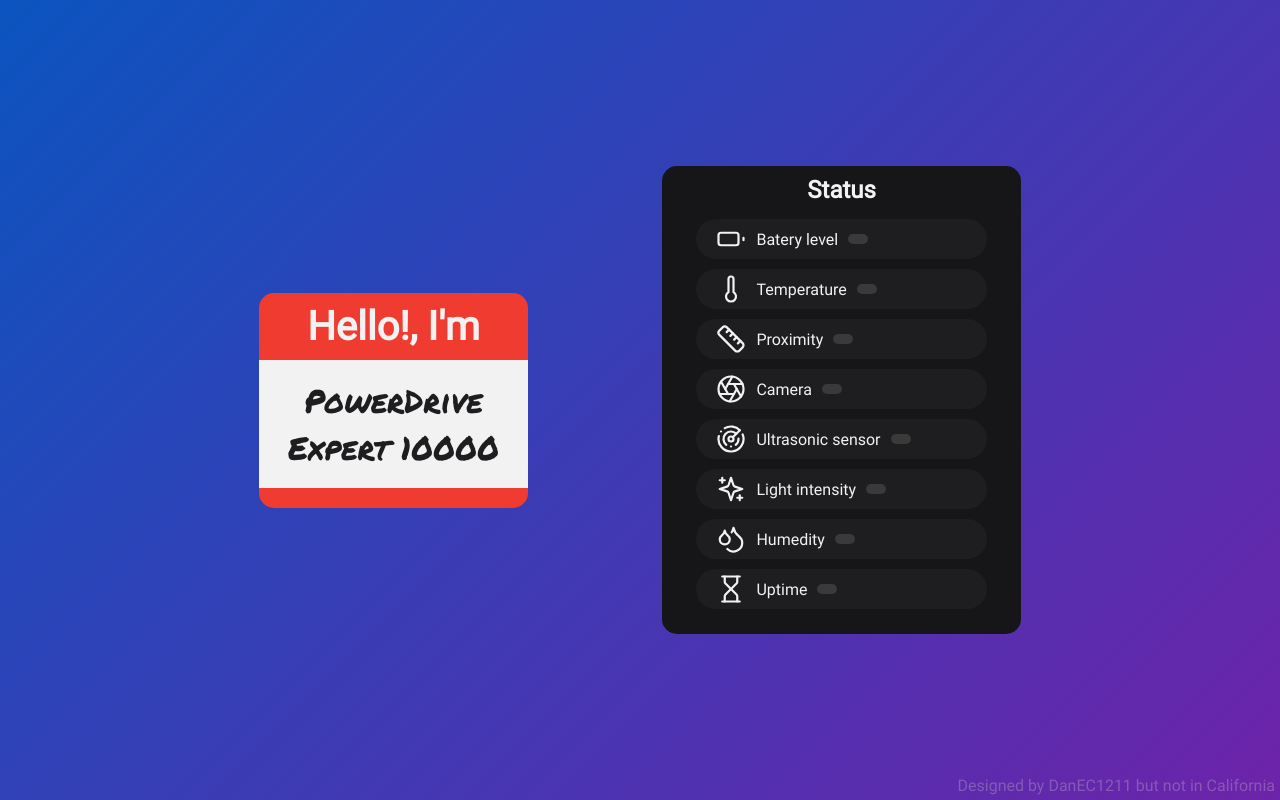
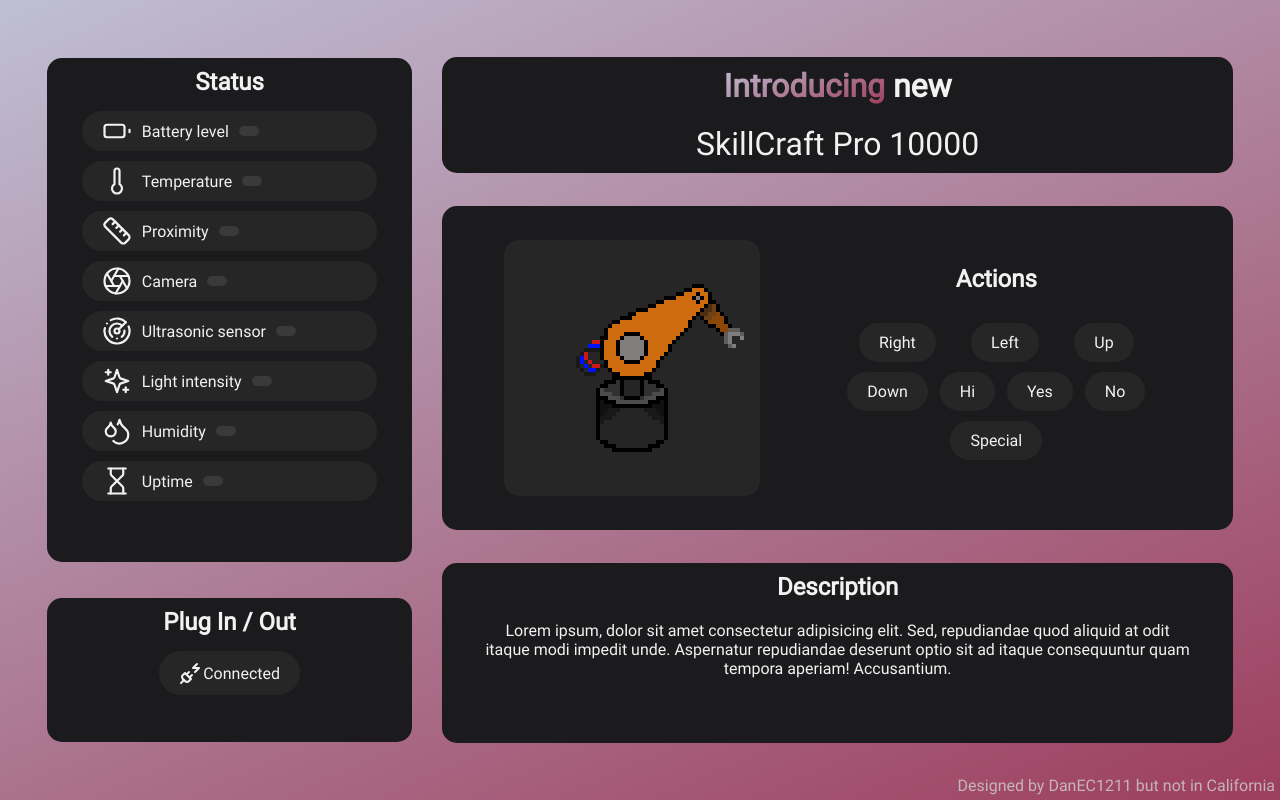
Before and after one commit to BrialexMaga/ROBOT, a plain HTML site: page index.html in a window 1280 px wide. Drawn offline with nearby package versions, Linux system fonts and the light colour scheme; no server answers.

Commit message:
Funcional webpage

```diff
--- a/css/index.css
+++ b/css/index.css
@@ -1,31 +1,46 @@
+:root {
+  --pixel-size:4;
+}
+
+html{
+  width: 100%;
+  height: 100%;
+  display: flex;
+  align-items: center;
+  justify-content: center;
+}
+
 body{
-  height: 100%;
-  background: linear-gradient(315deg, #6d23aa, #0b54bf);
-  display: flex;
-  justify-content: center;
-  align-items: center;
-}
-main{
-  width: 70% ;
+  width: 95% ;
+  height: 90%;
   display: flex;
   flex-direction: row;
-  border-radius: 20px;
+  align-items: center;
+  justify-content: space-around;
+
+}
+
+
+main{
+  width: 65%;
+  height: 100%;
+  display: flex;
+  flex-direction: column;
   align-items: center;
   justify-content: space-around;
 }
 
 .sticker{
-  background-color: #ef3b30;
+  background-color: #1b1b1d;
   display: flex;
   flex-direction: column;
   align-items: center;
-  width: 30%;
+  width: 100%;
   border-radius: 15px;
   color: #f2f2f2;
 }
 
 .sticker h1{
-  font-size: 2.5rem;
   margin: 10px;
   padding: 0;
 
@@ -33,32 +48,147 @@ main{
 
 .sticker .name{
   display: flex;
-  margin: 0;
-  padding: 0;
-  width: 100%;
-  height: 8rem;
-  background-color: #f2f2f2;
-  margin: 0 0 20px 0;
-  color: #1e1e20;
   align-items: center;
   justify-content: center;
-
 }
 
 .sticker .name p{
   font-size: 2rem;
-  font-family: 'Marker';
   margin: 10px;
   padding: 0;
   text-align: center;
 }
 
-.status {
-  background-color: #161618;
+.robot_live {
+  background-color: #1b1b1d;
+  display: flex;
+  flex-direction: row;
+  justify-content: space-evenly;
+  align-items: center;
+  width: 100%;
+  height: 45%;
+  border-radius: 15px;
+  color: #f2f2f2;
+}
+
+.robot_live .character {
+  width: calc(64px * var(--pixel-size));
+  height: calc(64px * var(--pixel-size));
+  overflow: hidden;
+  background-color: #262627;
+  border-radius: 15px;
+
+}
+
+.robot_live .character .spritesheet{
+  animation: moveSpritesheet 2s steps(8) infinite;
+  width: calc(512px * var(--pixel-size));
+  image-rendering: pixelated;
+  position: relative;
+}
+
+.moveright{
+  top: calc(0px * var(--pixel-size));
+}
+
+.moveleft{
+  top: calc(-64px * var(--pixel-size));
+}
+
+.movedown{
+  top: calc(-128px * var(--pixel-size));
+}
+
+.moveup{
+  top: calc(-192px * var(--pixel-size));
+}
+
+.greet{
+  top: calc(-256px * var(--pixel-size));
+}
+
+.not{
+  top: calc(-320px * var(--pixel-size));
+}
+
+.yes{
+  top: calc(-384px * var(--pixel-size));
+}
+
+.special{
+  top: calc(-448px * var(--pixel-size));
+}
+
+.description{
+  background-color: #1b1b1d;
   display: flex;
   flex-direction: column;
   align-items: center;
-  width: 40%;
+  width: 100%;
+  height: 25%;
+  border-radius: 15px;
+  color: #f2f2f2;
+}
+
+.description h2{
+  font-size: 1.5rem;
+  margin: 10px;
+  padding: 0;
+}
+.description p{
+  font-size: 1rem;
+  width: 90%;
+  padding: 0;
+  text-align: center;
+  margin: 10px;
+}
+
+.control_panel{
+  background-color: #1b1b1d;
+  display: flex;
+  flex-direction: column;
+  align-items: center;
+
+  border-radius: 15px;
+  color: #f2f2f2;
+}
+
+.control_panel h2{
+  font-size: 1.5rem;
+  margin: 10px;
+  padding: 0;
+}
+
+.control_panel .Actions{
+  display: flex;
+  flex-direction: row;
+  align-items: center;
+  flex-wrap: wrap;
+  justify-content: space-around;
+  width: 350px;
+  margin: 0;
+  padding: 10px 20px;
+  border-radius: 25px;
+  margin: 5px 0;
+}
+
+/* Aside status */
+aside{
+  width: 30%;
+  height: 100%;
+  display: flex;
+  flex-direction: column;
+  align-items: center;
+  justify-content: space-around;
+}
+
+.status {
+  background-color: #1b1b1d;
+  display: flex;
+  flex-direction: column;
+  align-items: center;
+  width: 100%;
+  height: 70%;
   border-radius: 15px;
   color: #f2f2f2;
 }
@@ -77,7 +207,6 @@ main{
   margin: 0;
   padding: 0;
   width: 90%;
-
   margin: 0 0 20px 0;
 }
 
@@ -89,7 +218,7 @@ main{
   width: 90%;
   margin: 0;
   padding: 0;
-  background-color: #1e1e20;
+  background-color: #262627;
   border-radius: 25px;
   margin: 5px 0;
 }
@@ -117,11 +246,62 @@ main{
 
 }
 
+.plug_io {
+  background-color: #1b1b1d;
+  display: flex;
+  flex-direction: column;
+  align-items: center;
+  width: 100%;
+  border-radius: 15px;
+  color: #f2f2f2;
+  height: 20%;
+}
+
+.plug_io h2{
+  font-size: 1.5rem;
+  margin: 10px;
+  padding: 0;
+}
+
+.plug_button{
+  display: flex;
+  flex-direction: row;
+  align-items: center;
+  justify-content: space-around;
+  margin: 0;
+  padding: 10px 20px;
+  background-color: #262627;
+  border-radius: 25px;
+  margin: 5px 0;
+}
+
+
+.control_panel .Actions .movement{
+  display: flex;
+  flex-direction: column;
+  align-items: center;
+  justify-content: space-around;
+  padding: 10px 20px;
+  background-color: #262627;
+  border-radius: 25px;
+  margin: 5px;
+}
+
+
 footer{
   position: absolute;
   bottom: 0;
   right: 0;
   margin: 5px;
-  color: rgba(208, 208, 208,.3);
+  color: rgba(208, 208, 208,.8);
 
 }
+
+@keyframes moveSpritesheet {
+   from {
+      transform: translate3d(0px,0,0)
+   }
+   to {
+      transform: translate3d(-100%,0,0)
+   }
+}
--- a/index.html
+++ b/index.html
@@ -20,24 +20,14 @@
 </head>
 
 <body>
-    <main>
-        <div class="sticker">
-            <h1> <!--stiker Hello I'm robot-->
-                Hello!, I'm
-            </h1>
-            <div class="name">
-                <p id="namerobot">
-
-                </p>
-            </div>
-        </div>
+    <aside class="info_real_time">
         <div class="status"> <!--live stats-->
             <h2>Status</h2>
             <div class="metrics">
                 <div class="measure">
                     <svg xmlns="http://www.w3.org/2000/svg" width="48" height="48" viewBox="0 0 24 24" fill="none" stroke="#f2f2f2" stroke-width="1.75" stroke-linecap="round" stroke-linejoin="round" class="lucide lucide-battery"><rect width="16" height="10" x="2" y="7" rx="2" ry="2"/><line x1="22" x2="22" y1="11" y2="13"/></svg>
                     <p class="measure_name">
-                        Batery level
+                        Battery level
                     </p>
                     <p class="measure_value" id="batterylevel">
 
@@ -91,7 +81,7 @@
                 <div class="measure">
                     <svg xmlns="http://www.w3.org/2000/svg" width="48" height="48" viewBox="0 0 24 24" fill="none" stroke="#f2f2f2" stroke-width="1.75" stroke-linecap="round" stroke-linejoin="round" class="lucide lucide-droplets"><path d="M7 16.3c2.2 0 4-1.83 4-4.05 0-1.16-.57-2.26-1.71-3.19S7.29 6.75 7 5.3c-.29 1.45-1.14 2.84-2.29 3.76S3 11.1 3 12.25c0 2.22 1.8 4.05 4 4.05z"/><path d="M12.56 6.6A10.97 10.97 0 0 0 14 3.02c.5 2.5 2 4.9 4 6.5s3 3.5 3 5.5a6.98 6.98 0 0 1-11.91 4.97"/></svg>
                     <p class="measure_name">
-                        Humedity
+                        Humidity
                     </p>
                     <p class="measure_value" id="humidity">
 
@@ -109,10 +99,55 @@
             </div>
 
         </div>
+        <div class="plug_io">
+            <h2>Plug In / Out </h2>
+            <div class="plug_button">
+            <svg xmlns="http://www.w3.org/2000/svg" width="24" height="24" viewBox="0 0 24 24" fill="none" stroke="currentColor" stroke-width="2" stroke-linecap="round" stroke-linejoin="round" class="lucide lucide-plug-zap"><path d="M6.3 20.3a2.4 2.4 0 0 0 3.4 0L12 18l-6-6-2.3 2.3a2.4 2.4 0 0 0 0 3.4Z"/><path d="m2 22 3-3"/><path d="M7.5 13.5 10 11"/><path d="M10.5 16.5 13 14"/><path d="m18 3-4 4h6l-4 4"/></svg>
+            <svg class="hidden" xmlns="http://www.w3.org/2000/svg" width="24" height="24" viewBox="0 0 24 24" fill="none" stroke="currentColor" stroke-width="2" stroke-linecap="round" stroke-linejoin="round" class="lucide lucide-unplug"><path d="m19 5 3-3"/><path d="m2 22 3-3"/><path d="M6.3 20.3a2.4 2.4 0 0 0 3.4 0L12 18l-6-6-2.3 2.3a2.4 2.4 0 0 0 0 3.4Z"/><path d="M7.5 13.5 10 11"/><path d="M10.5 16.5 13 14"/><path d="m12 6 6 6 2.3-2.3a2.4 2.4 0 0 0 0-3.4l-2.6-2.6a2.4 2.4 0 0 0-3.4 0Z"/></svg>
+            <p>Connected</p>
+            </div>
+        </div>
+    </aside>
+    <main>
+        <div class="sticker">
+            <h1> <!--sticker Hello I'm robot-->
+                <span id="presentation">Introducing</span> new
+            </h1>
+            <div class="name">
+                <p id="namerobot">
+
+                </p>
+            </div>
+        </div>
+        <div class="robot_live">
+            <div class="character">
+                <img class="spritesheet" alt="">
+            </div>
+            <div class="control_panel" >
+                <h2>Actions</h2>
+                <div class="Actions">
+                    <div class="movement rightbtn">Right</div>
+                    <div class="movement leftbtn">Left</div>
+                    <div class="movement upbtn">Up</div>
+                    <div class="movement downbtn">Down</div>
+                    <div class="movement hibtn">Hi</div>
+                    <div class="movement yesbtn">Yes</div>
+                    <div class="movement nobtn">No</div>
+                    <div class="movement specialbtn">Special</div>
+                </div>
+            </div>
+        </div>
+        <div class="description">
+            <h2>Description</h2>
+            <p>
+                Lorem ipsum, dolor sit amet consectetur adipisicing elit. Sed, repudiandae quod aliquid at odit itaque modi impedit unde. Aspernatur repudiandae deserunt optio sit ad itaque consequuntur quam tempora aperiam! Accusantium.
+            </p>
+        </div>
     </main>
     <footer><p>Designed by DanEC1211 but not in California</p></footer>
     <!--SCRIPTS-->
-    <script type='text/javascript' src='/js/NameGenerator.js'></script>
+    <script type="text/javascript" src="/js/CoolsBackgrounds.js"></script>
+    <script type='text/javascript' src='/js/RobotDinamics.js'></script>
     <script src="https://code.jquery.com/jquery-1.9.1.min.js"></script>
     <script type='text/javascript' src='/js/RealTime.js'></script>
 </body>
--- /dev/null
+++ b/js/CoolsBackgrounds.js
@@ -0,0 +1,28 @@
+// Generate random degree between 0 and 360
+const degree = Math.floor(Math.random() * 360);
+
+// Generate random hex color values
+const color1 = getRandomHexColor();
+const color2 = getRandomHexColor();
+
+// Function to generate a random hex color
+function getRandomHexColor() {
+    const letters = '0123456789ABCDEF';
+    let color = '#';
+    for (let i = 0; i < 6; i++) {
+        color += letters[Math.floor(Math.random() * 16)];
+    }
+    return color;
+}
+
+// Get the HTML element
+const element = document.querySelector('html');
+const presentation = document.querySelector('#presentation');
+
+// Apply the gradient background using the generated values to the HTML element
+element.style.background = `linear-gradient(${degree}deg, ${color1}, ${color2})`;
+
+// Apply the gradient background and additional properties to the #presentation element
+presentation.style.background = `linear-gradient(${degree}deg, ${color1}, ${color2})`;
+presentation.style.webkitBackgroundClip = 'text';
+presentation.style.webkitTextFillColor = 'transparent';
--- a/js/NameGenerator.js
+++ /dev/null
@@ -1,34 +0,0 @@
-// Random Robot Name Generator
-
-const nombres = [
-"Manolo", "Byte", "Megatron", "Techtron", "Optimus", "Circuit", "Nano", "PowerDrive",
-"Titan", "RoboMax", "Cell", "TechWiz", "DataGenius", "InfoSeeker", "CodeWhiz", "BrainWave",
-"TaskMaster", "Helper", "SmartGenie", "DigitalSage", "Analytica", "Insight", "Prodigy", "SkillCraft"
-];
-
-const complemento = [
-"cabeza de huevo", "el robot", "Bot", "Guru", "Assistant", "Pro", "Buddy", "Companion",
-"Wizard", "Expert", "Sidekick", "Advisor"
-];
-
-function getRandomElementFromArray(array) {
-  const randomIndex = Math.floor(Math.random() * array.length);
-  return array[randomIndex];
-}
-
-function generateRandomNumber() {
-    Number = Math.floor(Math.random() * 9 + 1) * 1000;
-    if(Number == 9000) {  // Microsoft-Apple Upgrade
-        Number = 10000;
-    }
-  return Number;
-}
-
-function generateRandomRobotName() {
-  const randomNombre = getRandomElementFromArray(nombres);
-  const randomComplemento = getRandomElementFromArray(complemento);
-  const randomNumero = generateRandomNumber();
-  return `${randomNombre} ${randomComplemento} ${randomNumero}`;
-}
-
-document.getElementById('namerobot').innerText = generateRandomRobotName();
--- /dev/null
+++ b/js/RobotDinamics.js
@@ -0,0 +1,163 @@
+
+
+const action_dinamic = document.querySelector('.spritesheet');
+const rightbtn = document.querySelector('.rightbtn');
+const leftbtn = document.querySelector('.leftbtn');
+const upbtn = document.querySelector('.upbtn');
+const downbtn = document.querySelector('.downbtn');
+const hibtn = document.querySelector('.hibtn');
+const yesbtn = document.querySelector('.yesbtn');
+const nobtn = document.querySelector('.nobtn');
+const specialbtn = document.querySelector('.specialbtn');
+
+rightbtn.onclick = function() {
+    action_dinamic.classList.remove('moveleft');
+    action_dinamic.classList.remove('moveup');
+    action_dinamic.classList.remove('movedown');
+    action_dinamic.classList.remove('greet');
+    action_dinamic.classList.remove('yes');
+    action_dinamic.classList.remove('not');
+    action_dinamic.classList.remove('special');
+    action_dinamic.classList.add('moveright');
+}
+
+leftbtn.onclick = function() {
+    action_dinamic.classList.remove('moveright');
+    action_dinamic.classList.remove('moveup');
+    action_dinamic.classList.remove('movedown');
+    action_dinamic.classList.remove('greet');
+    action_dinamic.classList.remove('yes');
+    action_dinamic.classList.remove('not');
+    action_dinamic.classList.remove('special');
+    action_dinamic.classList.add('moveleft');
+}
+
+upbtn.onclick = function() {
+    action_dinamic.classList.remove('moveright');
+    action_dinamic.classList.remove('moveleft');
+    action_dinamic.classList.remove('movedown');
+    action_dinamic.classList.remove('greet');
+    action_dinamic.classList.remove('yes');
+    action_dinamic.classList.remove('not');
+    action_dinamic.classList.remove('special');
+    action_dinamic.classList.add('moveup');
+}
+
+downbtn.onclick = function() {
+    action_dinamic.classList.remove('moveright');
+    action_dinamic.classList.remove('moveleft');
+    action_dinamic.classList.remove('moveup');
+    action_dinamic.classList.remove('greet');
+    action_dinamic.classList.remove('yes');
+    action_dinamic.classList.remove('not');
+    action_dinamic.classList.remove('special');
+    action_dinamic.classList.add('movedown');
+}
+
+hibtn.onclick = function() {
+    action_dinamic.classList.remove('moveright');
+    action_dinamic.classList.remove('moveleft');
+    action_dinamic.classList.remove('moveup');
+    action_dinamic.classList.remove('movedown');
+    action_dinamic.classList.remove('yes');
+    action_dinamic.classList.remove('not');
+    action_dinamic.classList.remove('special');
+    action_dinamic.classList.add('greet');
+}
+
+yesbtn.onclick = function() {
+    action_dinamic.classList.remove('moveright');
+    action_dinamic.classList.remove('moveleft');
+    action_dinamic.classList.remove('moveup');
+    action_dinamic.classList.remove('movedown');
+    action_dinamic.classList.remove('greet');
+    action_dinamic.classList.remove('not');
+    action_dinamic.classList.remove('special');
+    action_dinamic.classList.add('yes');
+}
+
+nobtn.onclick = function() {
+    action_dinamic.classList.remove('moveright');
+    action_dinamic.classList.remove('moveleft');
+    action_dinamic.classList.remove('moveup');
+    action_dinamic.classList.remove('movedown');
+    action_dinamic.classList.remove('greet');
+    action_dinamic.classList.remove('yes');
+    action_dinamic.classList.remove('special');
+    action_dinamic.classList.add('not');
+}
+
+specialbtn.onclick = function() {
+    action_dinamic.classList.remove('moveright');
+    action_dinamic.classList.remove('moveleft');
+    action_dinamic.classList.remove('moveup');
+    action_dinamic.classList.remove('movedown');
+    action_dinamic.classList.remove('greet');
+    action_dinamic.classList.remove('yes');
+    action_dinamic.classList.remove('not');
+    action_dinamic.classList.add('special');
+}
+
+const images = [
+    '/robots/Alexis.png',
+    '/robots/Gir.png',
+    '/robots/RRRitm0.png'
+];
+
+// Function to select a random image and update the <img> src
+function setRandomImage() {
+    const randomIndex = Math.floor(Math.random() * images.length);
+    const randomImageURL = images[randomIndex];
+    action_dinamic.src = randomImageURL;
+}
+
+
+// Random Robot Name Generator
+
+const nombres = [
+    "Manolo", "Byte", "Megatron", "Techtron", "Optimus", "Circuit", "Nano", "PowerDrive",
+    "Titan", "RoboMax", "Cell", "TechWiz", "DataGenius", "InfoSeeker", "CodeWhiz", "BrainWave",
+    "TaskMaster", "Helper", "SmartGenie", "DigitalSage", "Analytica", "Insight", "Prodigy", "SkillCraft"
+    ];
+
+    const complemento = [
+    "cabeza de huevo", "el robot", "Bot", "Guru", "Assistant", "Pro", "Buddy", "Companion",
+    "Wizard", "Expert", "Sidekick", "Advisor"
+    ];
+
+    function getRandomElementFromArray(array) {
+      const randomIndex = Math.floor(Math.random() * array.length);
+      return array[randomIndex];
+    }
+
+    function generateRandomNumber() {
+        const randomNumber = Math.floor(Math.random() * 9 + 1) * 1000;
+        if(randomNumber == 9000) {  // Microsoft-Apple Upgrade
+            return 10000;
+        }
+      return randomNumber;
+    }
+
+    function generateRandomRobotName() {
+      const randomNombre = getRandomNombre();
+      const randomComplemento = getRandomComplemento();
+      const randomNumero = generateRandomNumber();
+      return `${randomNombre} ${randomComplemento} ${randomNumero}`;
+    }
+
+    function getRandomNombre() {
+      return getRandomElementFromArray(nombres);
+    }
+
+    function getRandomComplemento() {
+      return getRandomElementFromArray(complemento);
+    }
+
+
+
+
+// Call the function when the page loads
+window.onload = function() {
+    document.getElementById('namerobot').innerText = generateRandomRobotName();
+    setRandomImage();
+  };
```
Also changed, not shown: robots/Alexis.png (added), robots/Gir.png (added), robots/RRRitm0.png (added), 1 other file.
